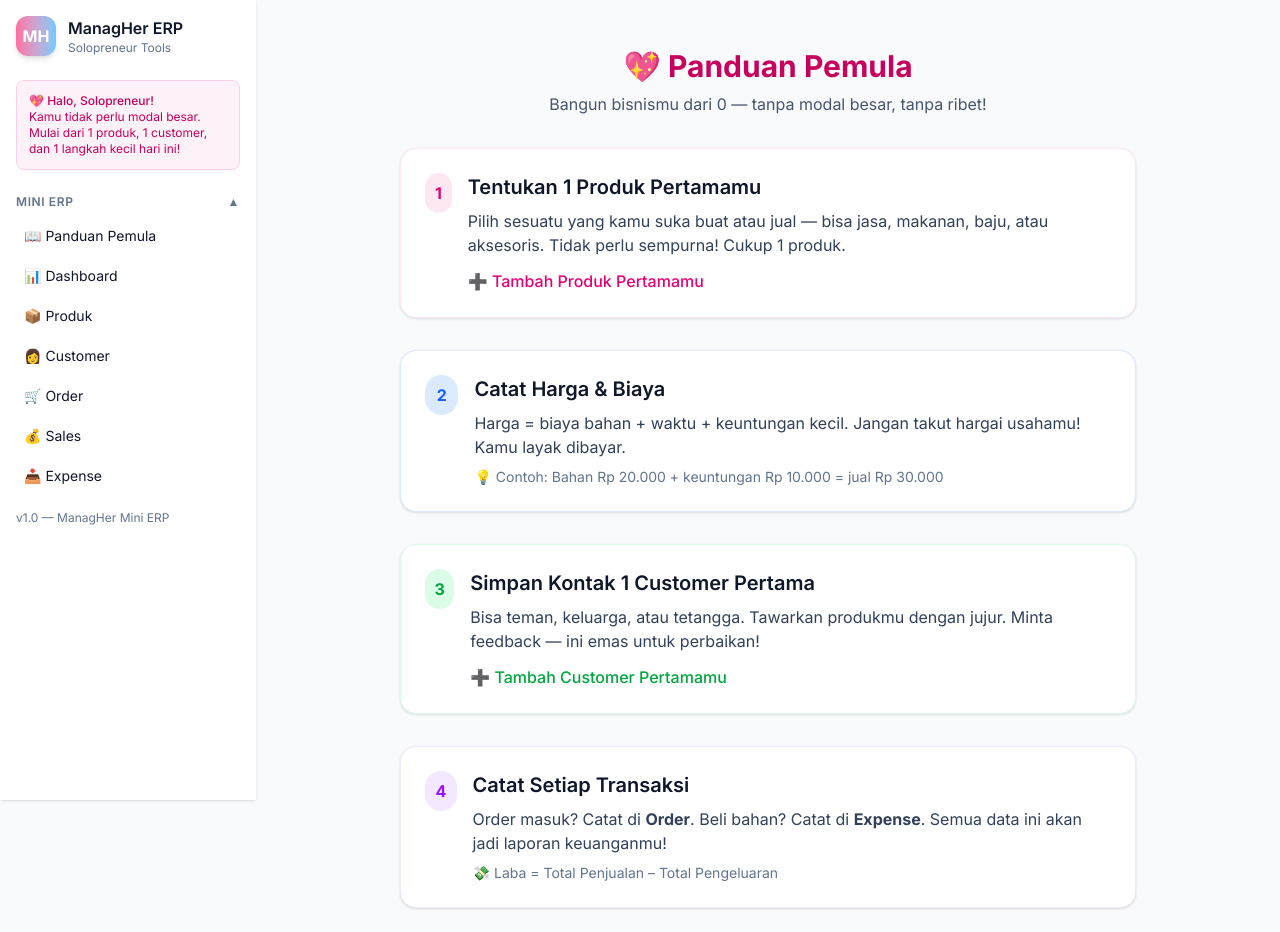
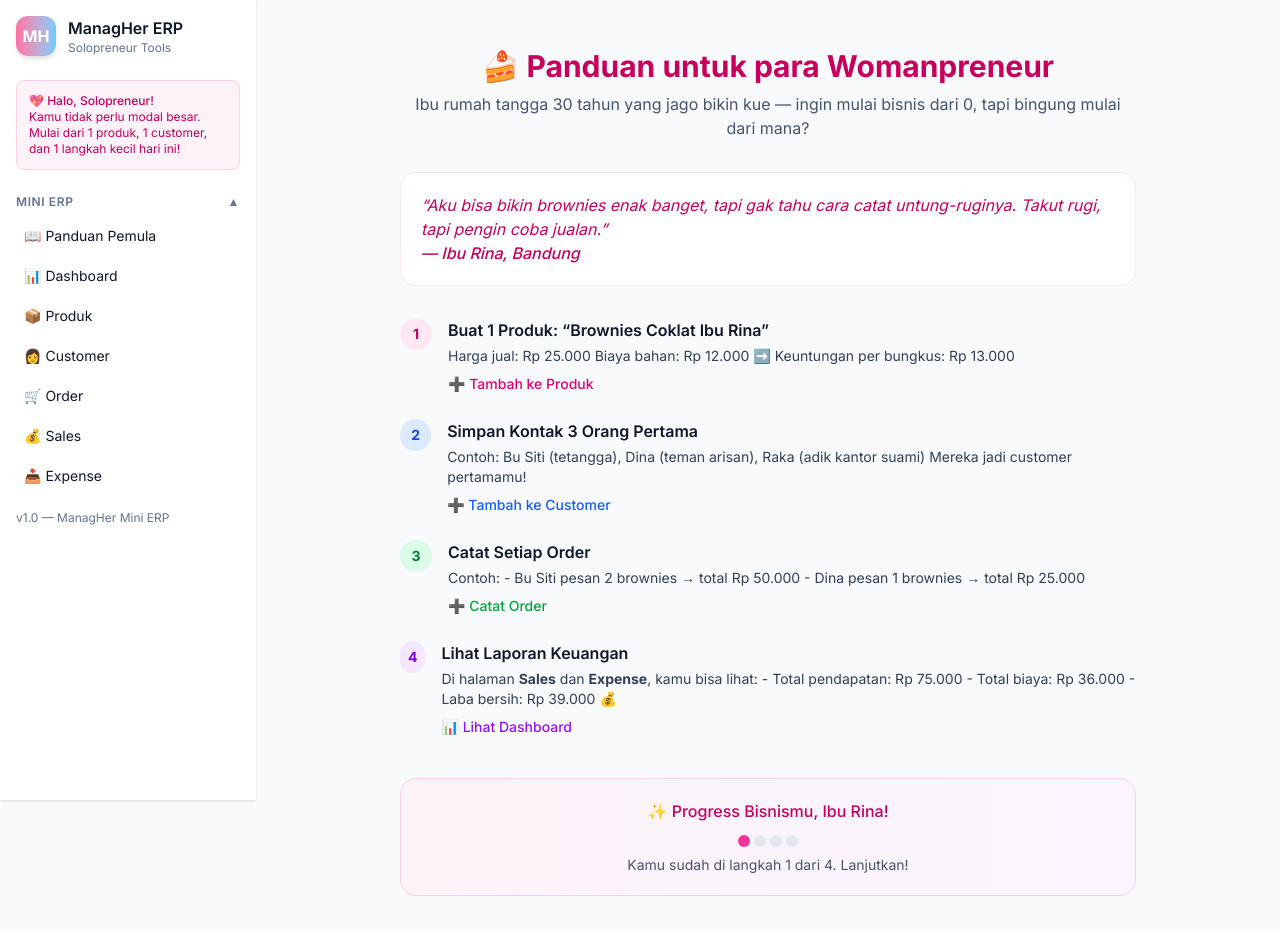
Before and after one commit to dwikarunia0001/managher-mini-erp-nextjs-pi25, a Next.js app: page /erp/guide in a window 1280 px wide. Shown: the top 932 px of the page. Built offline with nearby package versions, Linux system fonts and the light colour scheme.

Commit message:
adjust Guide page by study case

```diff
--- a/src/app/erp/dashboard/page.js
+++ b/src/app/erp/dashboard/page.js
@@ -35,6 +35,8 @@ export default function DashboardPage() {
   const lowStockProducts = products.filter(p =>
     p.stock !== undefined && p.stock <= 5 && p.stock >= 0
   );
+
+
 
   return (
     <div className="max-w-7xl mx-auto px-4 lg:px-6">
--- a/src/app/erp/guide/page.js
+++ b/src/app/erp/guide/page.js
@@ -5,97 +5,113 @@ import Link from 'next/link';
 export default function GuidePage() {
   return (
     <div className="max-w-3xl mx-auto px-4 py-6">
+      {/* Header */}
       <div className="text-center mb-8">
-        <h1 className="text-3xl font-bold text-pink-700">💖 Panduan Pemula</h1>
+        <h1 className="text-3xl font-bold text-pink-700">🍰 Panduan untuk para Womanpreneur</h1>
         <p className="text-slate-600 mt-2">
-          Bangun bisnismu dari 0 — tanpa modal besar, tanpa ribet!
+          Ibu rumah tangga 30 tahun yang jago bikin kue — ingin mulai bisnis dari 0, tapi bingung mulai dari mana?
         </p>
       </div>
 
-      <div className="space-y-8">
+      {/* Studi Kasus */}
+      <div className="bg-white p-5 rounded-2xl border border-pink-100 mb-8">
+        <p className="text-pink-700 italic">
+          “Aku bisa bikin brownies enak banget, tapi gak tahu cara catat untung-ruginya. Takut rugi, tapi pengin coba jualan.”
+          <br />
+          <span className="font-medium">— Ibu Rina, Bandung</span>
+        </p>
+      </div>
+
+      {/* Langkah-Langkah Sederhana */}
+      <div className="space-y-6">
         {/* Langkah 1 */}
-        <div className="bg-white p-6 rounded-2xl border border-pink-100 shadow-sm">
-          <div className="flex items-start gap-4">
-            <div className="w-10 h-10 rounded-full bg-pink-100 flex items-center justify-center text-pink-600 font-bold">1</div>
-            <div>
-              <h2 className="text-xl font-semibold">Tentukan 1 Produk Pertamamu</h2>
-              <p className="text-slate-700 mt-2">
-                Pilih sesuatu yang kamu suka buat atau jual — bisa jasa, makanan, baju, atau aksesoris.
-                Tidak perlu sempurna! Cukup 1 produk.
-              </p>
-              <Link href="/erp/products" className="mt-3 inline-block text-pink-600 hover:text-pink-800 font-medium">
-                ➕ Tambah Produk Pertamamu
-              </Link>
-            </div>
+        <div className="flex items-start gap-4">
+          <div className="w-8 h-8 rounded-full bg-pink-100 text-pink-700 flex items-center justify-center font-bold text-sm">1</div>
+          <div>
+            <h2 className="font-semibold">Buat 1 Produk: “Brownies Coklat Ibu Rina”</h2>
+            <p className="text-slate-700 text-sm mt-1">
+              Harga jual: Rp 25.000
+              Biaya bahan: Rp 12.000
+              ➡️ Keuntungan per bungkus: Rp 13.000
+            </p>
+            <Link href="/erp/products" className="mt-2 inline-block text-pink-600 hover:text-pink-800 text-sm font-medium">
+              ➕ Tambah ke Produk
+            </Link>
           </div>
         </div>
 
         {/* Langkah 2 */}
-        <div className="bg-white p-6 rounded-2xl border border-blue-100 shadow-sm">
-          <div className="flex items-start gap-4">
-            <div className="w-10 h-10 rounded-full bg-blue-100 flex items-center justify-center text-blue-600 font-bold">2</div>
-            <div>
-              <h2 className="text-xl font-semibold">Catat Harga & Biaya</h2>
-              <p className="text-slate-700 mt-2">
-                Harga = biaya bahan + waktu + keuntungan kecil.
-                Jangan takut hargai usahamu! Kamu layak dibayar.
-              </p>
-              <p className="text-sm text-slate-500 mt-2">
-                💡 Contoh: Bahan Rp 20.000 + keuntungan Rp 10.000 = jual Rp 30.000
-              </p>
-            </div>
+        <div className="flex items-start gap-4">
+          <div className="w-8 h-8 rounded-full bg-blue-100 text-blue-700 flex items-center justify-center font-bold text-sm">2</div>
+          <div>
+            <h2 className="font-semibold">Simpan Kontak 3 Orang Pertama</h2>
+            <p className="text-slate-700 text-sm mt-1">
+              Contoh: Bu Siti (tetangga), Dina (teman arisan), Raka (adik kantor suami)
+              Mereka jadi customer pertamamu!
+            </p>
+            <Link href="/erp/customers" className="mt-2 inline-block text-blue-600 hover:text-blue-800 text-sm font-medium">
+              ➕ Tambah ke Customer
+            </Link>
           </div>
         </div>
 
         {/* Langkah 3 */}
-        <div className="bg-white p-6 rounded-2xl border border-green-100 shadow-sm">
-          <div className="flex items-start gap-4">
-            <div className="w-10 h-10 rounded-full bg-green-100 flex items-center justify-center text-green-600 font-bold">3</div>
-            <div>
-              <h2 className="text-xl font-semibold">Simpan Kontak 1 Customer Pertama</h2>
-              <p className="text-slate-700 mt-2">
-                Bisa teman, keluarga, atau tetangga. Tawarkan produkmu dengan jujur.
-                Minta feedback — ini emas untuk perbaikan!
-              </p>
-              <Link href="/erp/customers" className="mt-3 inline-block text-green-600 hover:text-green-800 font-medium">
-                ➕ Tambah Customer Pertamamu
-              </Link>
-            </div>
+        <div className="flex items-start gap-4">
+          <div className="w-8 h-8 rounded-full bg-green-100 text-green-700 flex items-center justify-center font-bold text-sm">3</div>
+          <div>
+            <h2 className="font-semibold">Catat Setiap Order</h2>
+            <p className="text-slate-700 text-sm mt-1">
+              Contoh:
+              - Bu Siti pesan 2 brownies → total Rp 50.000
+              - Dina pesan 1 brownies → total Rp 25.000
+            </p>
+            <Link href="/erp/orders" className="mt-2 inline-block text-green-600 hover:text-green-800 text-sm font-medium">
+              ➕ Catat Order
+            </Link>
           </div>
         </div>
 
         {/* Langkah 4 */}
-        <div className="bg-white p-6 rounded-2xl border border-purple-100 shadow-sm">
-          <div className="flex items-start gap-4">
-            <div className="w-10 h-10 rounded-full bg-purple-100 flex items-center justify-center text-purple-600 font-bold">4</div>
-            <div>
-              <h2 className="text-xl font-semibold">Catat Setiap Transaksi</h2>
-              <p className="text-slate-700 mt-2">
-                Order masuk? Catat di <strong>Order</strong>.
-                Beli bahan? Catat di <strong>Expense</strong>.
-                Semua data ini akan jadi laporan keuanganmu!
-              </p>
-              <p className="text-sm text-slate-500 mt-2">
-                💸 Laba = Total Penjualan – Total Pengeluaran
-              </p>
-            </div>
+        <div className="flex items-start gap-4">
+          <div className="w-8 h-8 rounded-full bg-purple-100 text-purple-700 flex items-center justify-center font-bold text-sm">4</div>
+          <div>
+            <h2 className="font-semibold">Lihat Laporan Keuangan</h2>
+            <p className="text-slate-700 text-sm mt-1">
+              Di halaman <strong>Sales</strong> dan <strong>Expense</strong>, kamu bisa lihat:
+              - Total pendapatan: Rp 75.000
+              - Total biaya: Rp 36.000
+              - Laba bersih: Rp 39.000 💰
+            </p>
+            <Link href="/erp/dashboard" className="mt-2 inline-block text-purple-600 hover:text-purple-800 text-sm font-medium">
+              📊 Lihat Dashboard
+            </Link>
           </div>
         </div>
+      </div>
 
-        {/* Penutup */}
-        <div className="text-center bg-gradient-to-r from-pink-50 to-purple-50 p-6 rounded-2xl border border-pink-200">
-          <p className="text-pink-700 font-medium">
-            ✨ Kamu tidak sendiri.
-            <br />
-            <span className="font-normal">10.000+ solopreneur perempuan mulai dari 1 langkah kecil — seperti ini.</span>
-          </p>
-          <Link
-            href="/erp/dashboard"
-            className="mt-4 inline-block px-6 py-2 bg-gradient-to-r from-pink-500 to-purple-500 text-white rounded-lg font-medium"
-          >
-            Mulai Sekarang →
-          </Link>
+      {/* Progress Tracking */}
+      <div className="mt-10 bg-gradient-to-r from-pink-50 to-purple-50 p-5 rounded-2xl border border-pink-200 text-center">
+        <p className="font-medium text-pink-700">✨ Progress Bisnismu, Ibu Rina!</p>
+        <div className="mt-3 flex justify-center gap-1">
+          {[1, 2, 3, 4].map((step) => (
+            <div
+              key={step}
+              className={`w-3 h-3 rounded-full ${
+                step <= 1 ? 'bg-pink-500' : 'bg-slate-200'
+              }`}
+            />
+          ))}
         </div>
+        <p className="text-sm text-slate-600 mt-2">
+          Kamu sudah di langkah 1 dari 4. Lanjutkan!
+        </p>
+      </div>
+
+      {/* Penutup */}
+      <div className="text-center mt-8">
+        <p className="text-slate-700">
+          Tidak perlu jadi akuntan. Cukup catat setiap langkah kecil — ManagHer yang hitung untung-ruginya untukmu. 💖
+        </p>
       </div>
     </div>
   );
```
